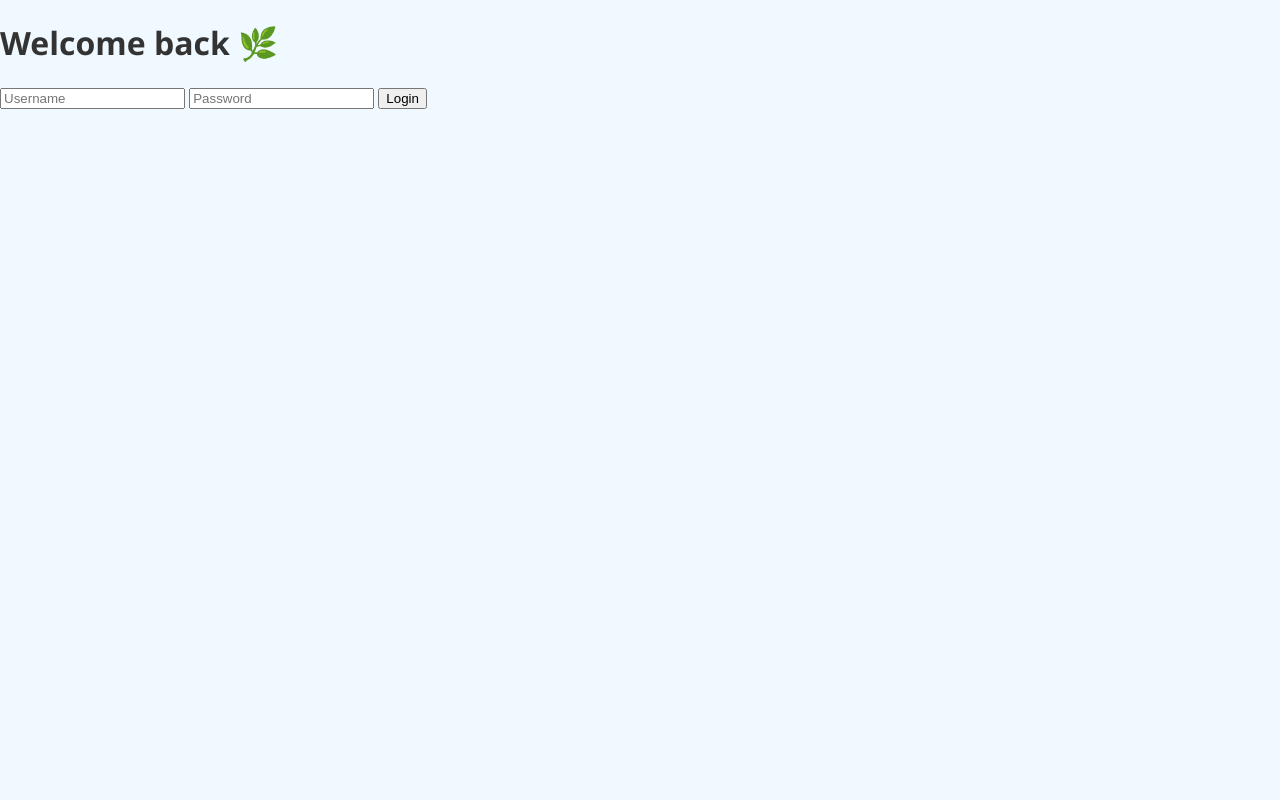
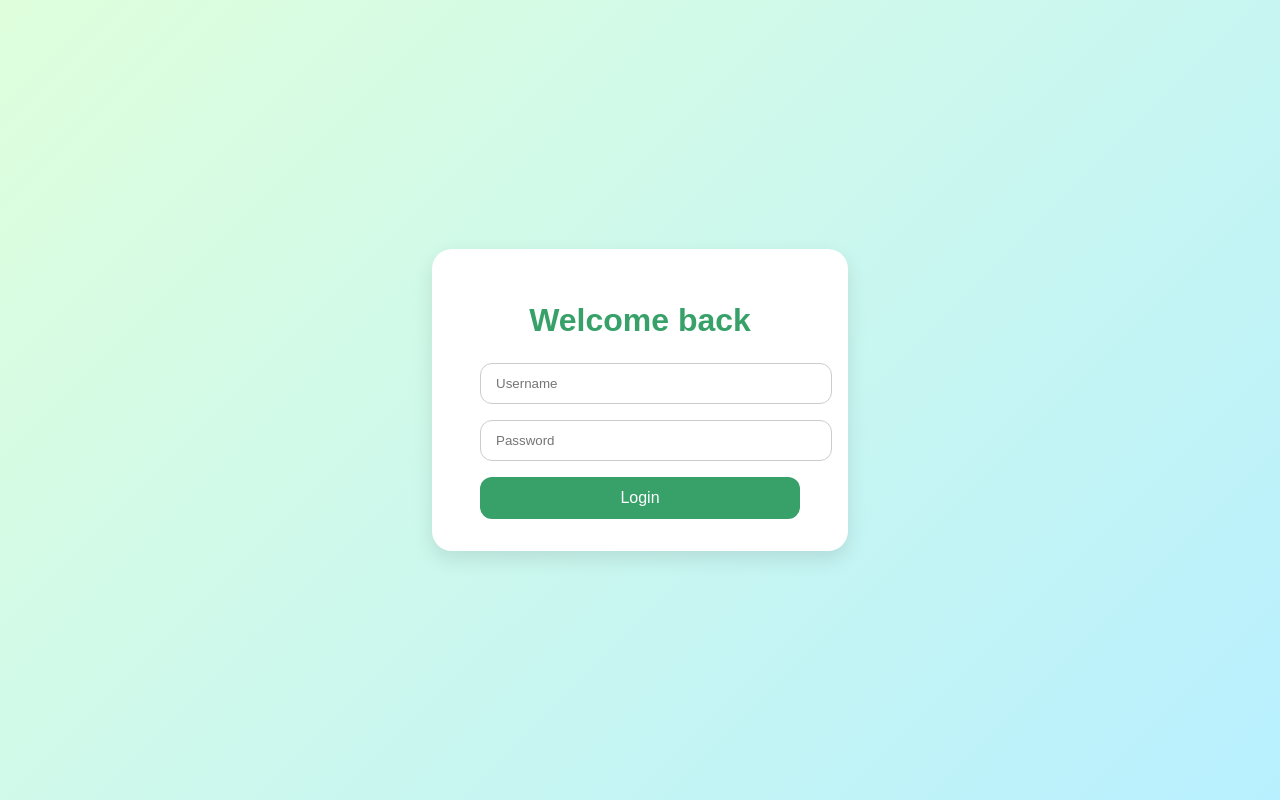
Before and after one commit to PresidentZach/photo_app, a Django app: page /login in a window 1280 px wide. Run offline with Django 4.2, Linux system fonts and the light colour scheme; parts of the project's set-up code (start-up, migrations or seed data) failed here and were passed over.

Commit message:
Update login page and stylesheet

```diff
--- a/src/app/static/styles.css
+++ b/src/app/static/styles.css
@@ -175,3 +175,63 @@ nav li:hover {
     border-color: #00796b;
     color: #004d40;
 }
+
+/* General page styling */
+body {
+    margin: 0;
+    padding: 0;
+    font-family: 'Poppins', sans-serif;
+    background: linear-gradient(135deg, #dfffdc, #b8f0ff);
+    height: 100vh;
+    display: flex;
+    align-items: center;
+    justify-content: center;
+}
+
+/* Container for the login form */
+.login-page {
+    background: white;
+    padding: 2rem 3rem;
+    border-radius: 20px;
+    box-shadow: 0 8px 20px rgba(0, 0, 0, 0.1);
+    width: 320px;
+    text-align: center;
+}
+
+    .login-page h1 {
+        margin-bottom: 1.5rem;
+        color: #38a169;
+        font-weight: 600;
+    }
+
+/* Style for form fields */
+.login-form input {
+    width: 100%;
+    padding: 12px 15px;
+    margin-bottom: 1rem;
+    border: 1px solid #ccc;
+    border-radius: 12px;
+    transition: border 0.3s ease;
+}
+
+    .login-form input:focus {
+        border-color: #38a169;
+        outline: none;
+    }
+
+/* Submit button */
+.login-form button {
+    width: 100%;
+    padding: 12px;
+    background-color: #38a169;
+    color: white;
+    border: none;
+    border-radius: 12px;
+    font-size: 16px;
+    cursor: pointer;
+    transition: background 0.3s ease;
+}
+
+    .login-form button:hover {
+        background-color: #2f855a;
+    }
--- a/src/app/templates/app/login.html
+++ b/src/app/templates/app/login.html
@@ -2,21 +2,29 @@
 <html lang="en">
 <head>
     <meta charset="UTF-8" />
-  <meta name="viewport" content="width=device-width, initial-scale=1.0"/>
+    <meta name="viewport" content="width=device-width, initial-scale=1.0" />
     <title>Login - PhotoSynthesis</title>
     {% load static %}
     <link rel="stylesheet" href="{% static 'styles.css' %}" />
+
 </head>
 <body>
 
-  <!-- Simple login page -->
     <div class="login-page">
-    <h1>Welcome back 🌿</h1>
-    <form class="login-form">
-      <input type="text" placeholder="Username" required />
-      <input type="password" placeholder="Password" required />
+        <h1>Welcome back </h1>
+
+        <!-- Login form -->
+        <form method="POST" action="{% url 'login' %}" class="login-form">
+            {% csrf_token %}
+            <input type="text" name="username" placeholder="Username" required />
+            <input type="password" name="password" placeholder="Password" required />
             <button type="submit">Login</button>
         </form>
+
+        <!-- Optionally show error message -->
+        {% if form.errors %}
+        <p style="color: red;">Invalid login. Please try again.</p>
+        {% endif %}
     </div>
 
 </body>
```
Lines whose indentation alone changed are shown as unchanged.
